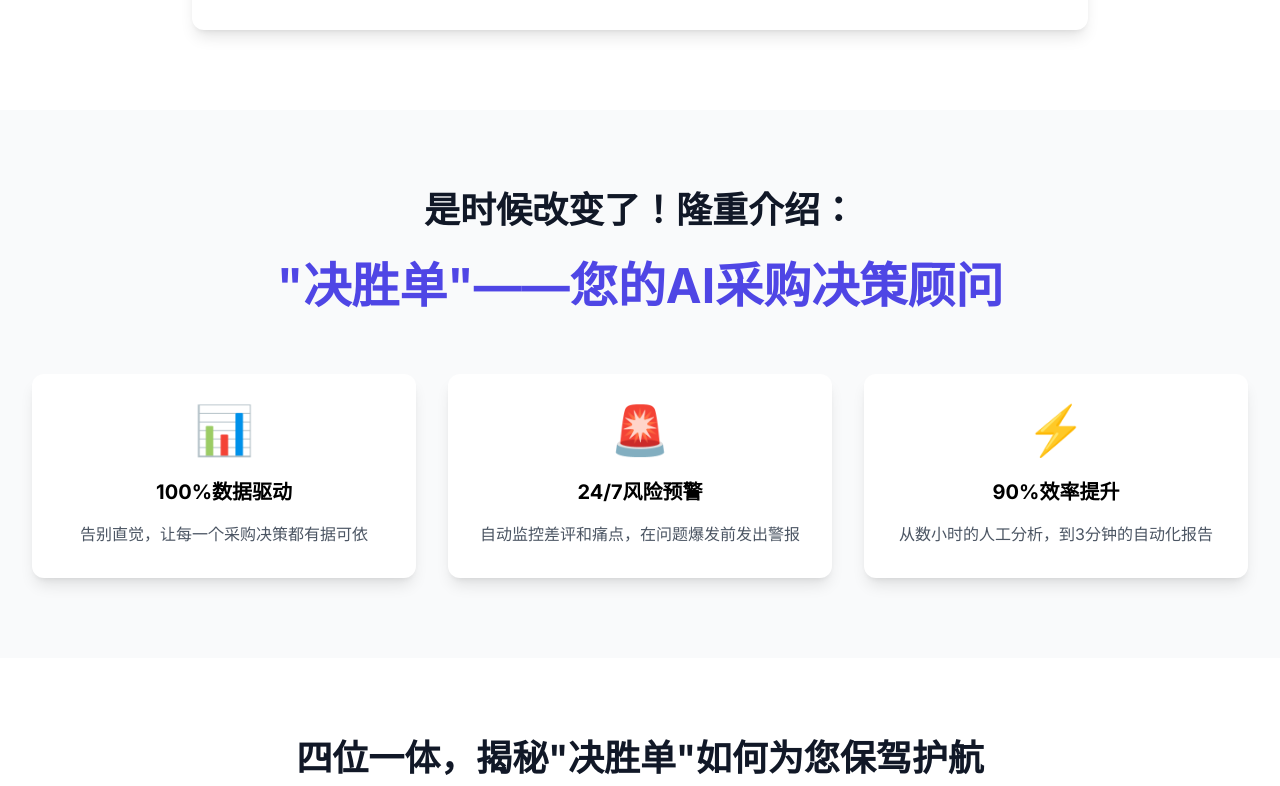
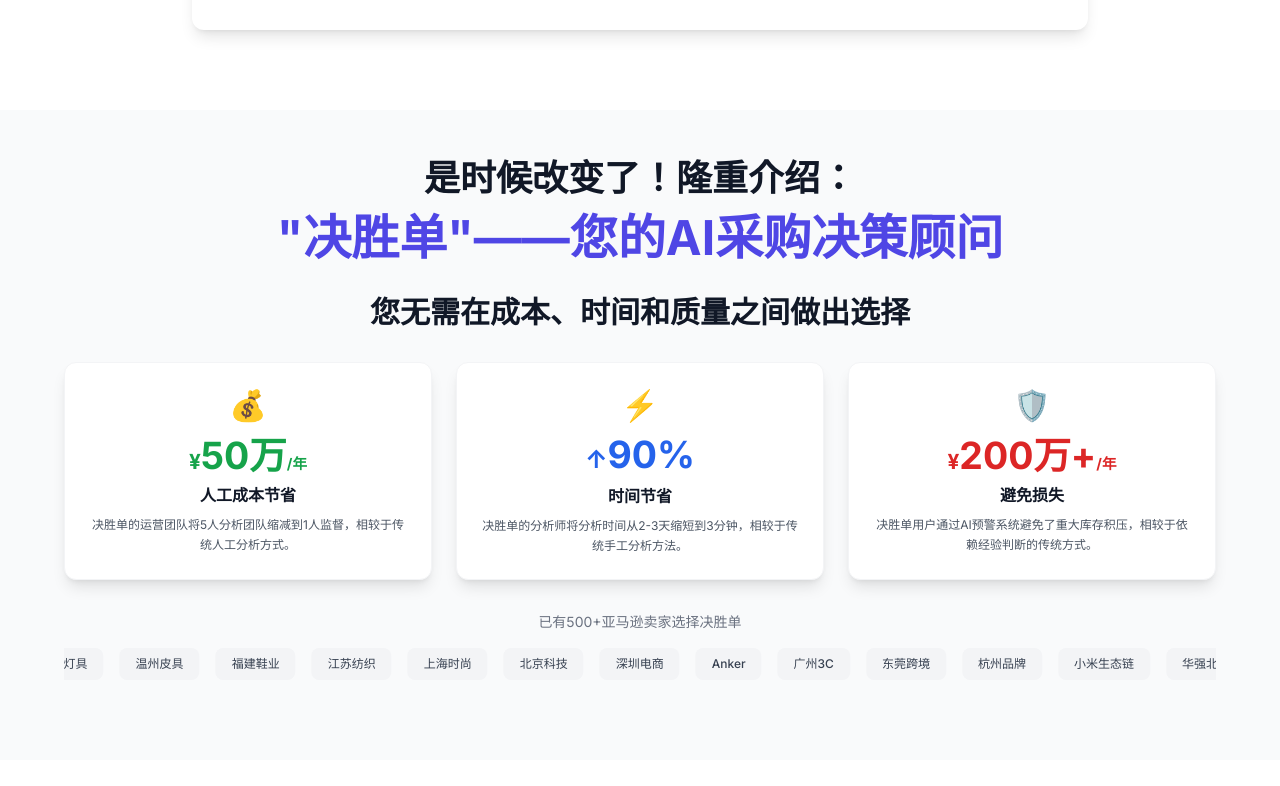
Before and after one commit to GhostLmm/ai-web-demo, a React (Create React App) app: page / in a window 1280 px wide. Shown: the part 1534-2320 px from the top of the page. Built offline with nearby package versions, Linux system fonts and the light colour scheme.

Commit message:
第三栏优化

```diff
--- a/src/App.tsx
+++ b/src/App.tsx
@@ -4,6 +4,7 @@ import DemoReport from './components/DemoReport';
 import LiveAnalysisDemo from './components/LiveAnalysisDemo';
 import PainPointCard from './components/PainPointCard';
 import InteractiveCaseStudy from './components/InteractiveCaseStudy';
+import ROIShowcase from './components/ROIShowcase';
 import { AnimatedSection, AnimatedContainer, AnimatedItem } from './components/AnimatedSection';
 import { AnimatedCounter, AnimatedNumber, PulseAnimation } from './components/AnimatedCounter';
 import { AnimatedButton, AnimatedCard, FloatingActionButton } from './components/AnimatedButton';
@@ -348,10 +349,10 @@ function App() {
       </AnimatedSection>
 
       {/* 区域3：解决方案区 */}
-      <AnimatedSection className="py-20 bg-gray-50">
+      <AnimatedSection className="py-12 bg-gray-50">
         <div className="max-w-7xl mx-auto px-4 sm:px-6 lg:px-8 text-center">
           <motion.h2
-            className="text-3xl md:text-4xl font-bold text-gray-900 mb-8"
+            className="text-3xl md:text-4xl font-bold text-gray-900 mb-4"
             initial={{ opacity: 0, y: 30 }}
             whileInView={{ opacity: 1, y: 0 }}
             viewport={{ once: true }}
@@ -359,7 +360,7 @@ function App() {
             是时候改变了！隆重介绍：
           </motion.h2>
           <motion.h3
-            className="text-4xl md:text-5xl font-bold text-indigo-600 mb-16"
+            className="text-4xl md:text-5xl font-bold text-indigo-600 mb-8"
             initial={{ opacity: 0, scale: 0.8 }}
             whileInView={{ opacity: 1, scale: 1 }}
             viewport={{ once: true }}
@@ -368,27 +369,7 @@ function App() {
             "决胜单"——您的AI采购决策顾问
           </motion.h3>
 
-          <AnimatedContainer className="grid md:grid-cols-3 gap-8">
-            {[
-              { emoji: "📊", title: "100%数据驱动", desc: "告别直觉，让每一个采购决策都有据可依" },
-              { emoji: "🚨", title: "24/7风险预警", desc: "自动监控差评和痛点，在问题爆发前发出警报" },
-              { emoji: "⚡", title: "90%效率提升", desc: "从数小时的人工分析，到3分钟的自动化报告" }
-            ].map((feature, index) => (
-              <AnimatedItem key={index}>
-                <AnimatedCard className="bg-white rounded-xl p-8 shadow-lg h-full">
-                  <motion.div
-                    className="text-5xl mb-6"
-                    whileHover={{ scale: 1.2, rotate: 360 }}
-                    transition={{ duration: 0.5 }}
-                  >
-                    {feature.emoji}
-                  </motion.div>
-                  <h4 className="text-xl font-bold mb-4">{feature.title}</h4>
-                  <p className="text-gray-600">{feature.desc}</p>
-                </AnimatedCard>
-              </AnimatedItem>
-            ))}
-          </AnimatedContainer>
+          <ROIShowcase />
         </div>
       </AnimatedSection>
 
--- /dev/null
+++ b/src/components/ROIShowcase.tsx
@@ -0,0 +1,169 @@
+import React from 'react';
+import { motion } from 'framer-motion';
+
+const ROIShowcase: React.FC = () => {
+  const roiData = [
+    {
+      metric: "¥50万/年",
+      label: "人工成本节省",
+      description: "决胜单的运营团队将5人分析团队缩减到1人监督，相较于传统人工分析方式。",
+      icon: "💰",
+      color: "text-green-600"
+    },
+    {
+      metric: "90%",
+      label: "时间节省",
+      description: "决胜单的分析师将分析时间从2-3天缩短到3分钟，相较于传统手工分析方法。",
+      icon: "⚡",
+      color: "text-blue-600"
+    },
+    {
+      metric: "200万+",
+      label: "避免损失",
+      description: "决胜单用户通过AI预警系统避免了重大库存积压，相较于依赖经验判断的传统方式。",
+      icon: "🛡️",
+      color: "text-red-600"
+    }
+  ];
+
+  // 增加更多合作方
+  const partners = [
+    "深圳电商", "Anker", "广州3C", "东莞跨境", "杭州品牌",
+    "小米生态链", "华强北电子", "义乌外贸", "苏州制造",
+    "宁波贸易", "佛山家电", "中山灯具", "温州皮具",
+    "福建鞋业", "江苏纺织", "上海时尚", "北京科技"
+  ];
+
+  return (
+    <motion.div
+      className="max-w-6xl mx-auto mb-8"
+      initial={{ opacity: 0, y: 30 }}
+      whileInView={{ opacity: 1, y: 0 }}
+      viewport={{ once: true }}
+      transition={{ duration: 0.8 }}
+    >
+      {/* ROI标题 */}
+      <div className="text-center mb-8">
+        <motion.h3
+          className="text-2xl md:text-3xl font-bold text-gray-900"
+          initial={{ opacity: 0, y: 20 }}
+          whileInView={{ opacity: 1, y: 0 }}
+          transition={{ delay: 0.3 }}
+        >
+          您无需在成本、时间和质量之间做出选择
+        </motion.h3>
+      </div>
+
+      {/* ROI指标卡片 */}
+      <div className="grid md:grid-cols-3 gap-6 mb-8">
+        {roiData.map((item, index) => (
+          <motion.div
+            key={index}
+            className="bg-white rounded-xl p-6 shadow-lg border border-gray-100 text-center"
+            initial={{ opacity: 0, y: 50 }}
+            whileInView={{ opacity: 1, y: 0 }}
+            viewport={{ once: true }}
+            transition={{ delay: index * 0.2 + 0.4 }}
+            whileHover={{
+              scale: 1.02,
+              boxShadow: "0 20px 40px rgba(0,0,0,0.1)"
+            }}
+          >
+            {/* 图标 */}
+            <motion.div
+              className="text-3xl mb-3"
+              whileHover={{ scale: 1.2, rotate: 10 }}
+              transition={{ duration: 0.3 }}
+            >
+              {item.icon}
+            </motion.div>
+
+            {/* 指标数字 */}
+            <motion.div
+              className={`text-3xl md:text-4xl font-bold mb-2 ${item.color}`}
+              animate={{ scale: [1, 1.05, 1] }}
+              transition={{ duration: 3, repeat: Infinity }}
+            >
+              {item.metric.includes('万') ? (
+                <>
+                  <span className="text-xl">¥</span>
+                  {item.metric.replace('¥', '').replace('/年', '')}
+                  <span className="text-sm">/年</span>
+                </>
+              ) : item.metric.includes('%') ? (
+                <>
+                  <span className="text-2xl">↑</span>
+                  {item.metric}
+                </>
+              ) : (
+                <>
+                  <span className="text-lg">避损</span>
+                  <span className="text-lg">¥</span>
+                  {item.metric.replace('万+', '万+')}
+                </>
+              )}
+            </motion.div>
+
+            {/* 标签 */}
+            <h4 className="text-base font-semibold text-gray-900 mb-2">
+              {item.label}
+            </h4>
+
+            {/* 描述 */}
+            <p className="text-xs text-gray-600 leading-relaxed">
+              {item.description}
+            </p>
+          </motion.div>
+        ))}
+      </div>
+
+      {/* 客户滚动展示 */}
+      <motion.div
+        className="mt-8"
+        initial={{ opacity: 0 }}
+        whileInView={{ opacity: 1 }}
+        transition={{ delay: 1 }}
+      >
+        <p className="text-gray-500 mb-4 text-sm text-center">已有500+亚马逊卖家选择决胜单</p>
+
+        {/* 滚动容器 */}
+        <div className="relative overflow-hidden">
+          <motion.div
+            className="flex space-x-4"
+            animate={{ x: [-1680, 0] }}
+            transition={{
+              duration: 20,
+              repeat: Infinity,
+              ease: "linear"
+            }}
+          >
+            {/* 第一组 */}
+            {partners.map((company, index) => (
+              <motion.div
+                key={`first-${index}`}
+                className="flex-shrink-0 px-4 py-2 bg-gray-100 rounded-lg text-xs font-medium text-gray-700"
+                whileHover={{ scale: 1.05, backgroundColor: "#e5e7eb" }}
+                transition={{ duration: 0.2 }}
+              >
+                {company}
+              </motion.div>
+            ))}
+            {/* 第二组（重复） */}
+            {partners.map((company, index) => (
+              <motion.div
+                key={`second-${index}`}
+                className="flex-shrink-0 px-4 py-2 bg-gray-100 rounded-lg text-xs font-medium text-gray-700"
+                whileHover={{ scale: 1.05, backgroundColor: "#e5e7eb" }}
+                transition={{ duration: 0.2 }}
+              >
+                {company}
+              </motion.div>
+            ))}
+          </motion.div>
+        </div>
+      </motion.div>
+    </motion.div>
+  );
+};
+
+export default ROIShowcase;
```
